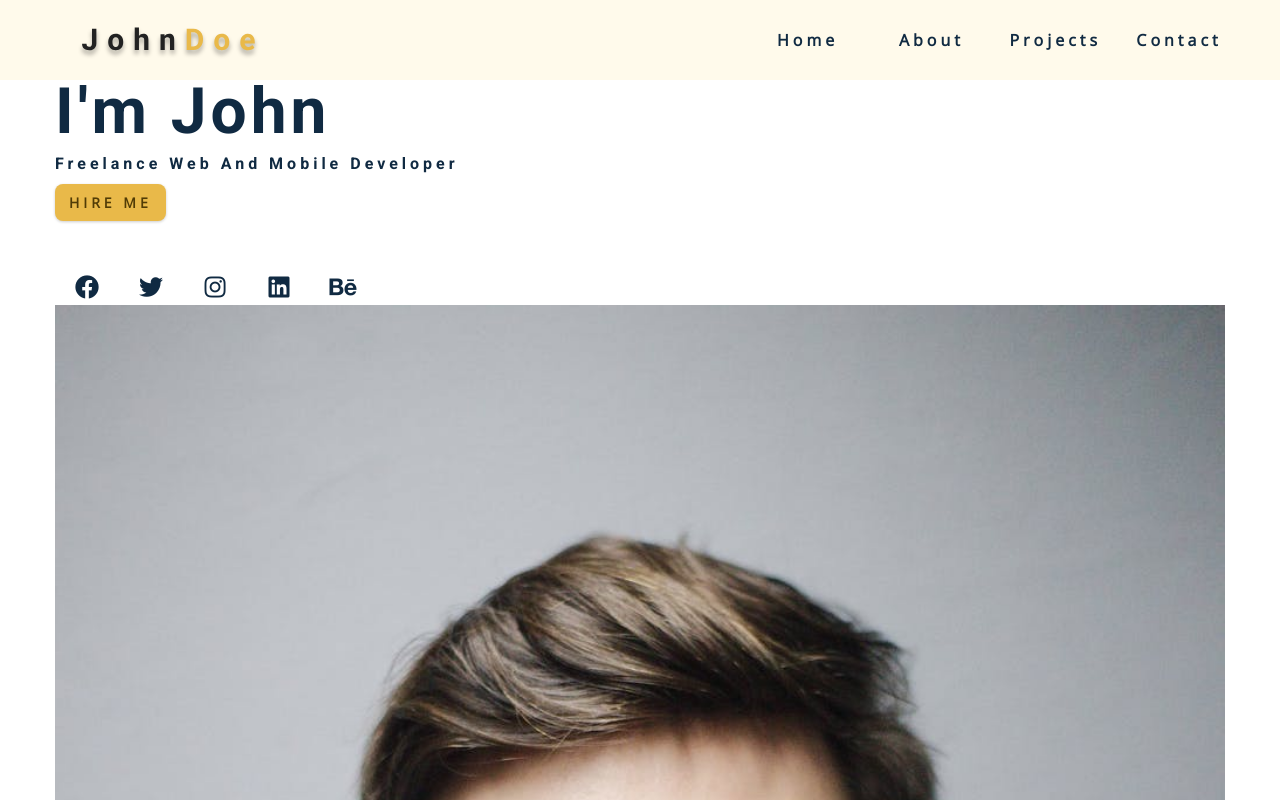
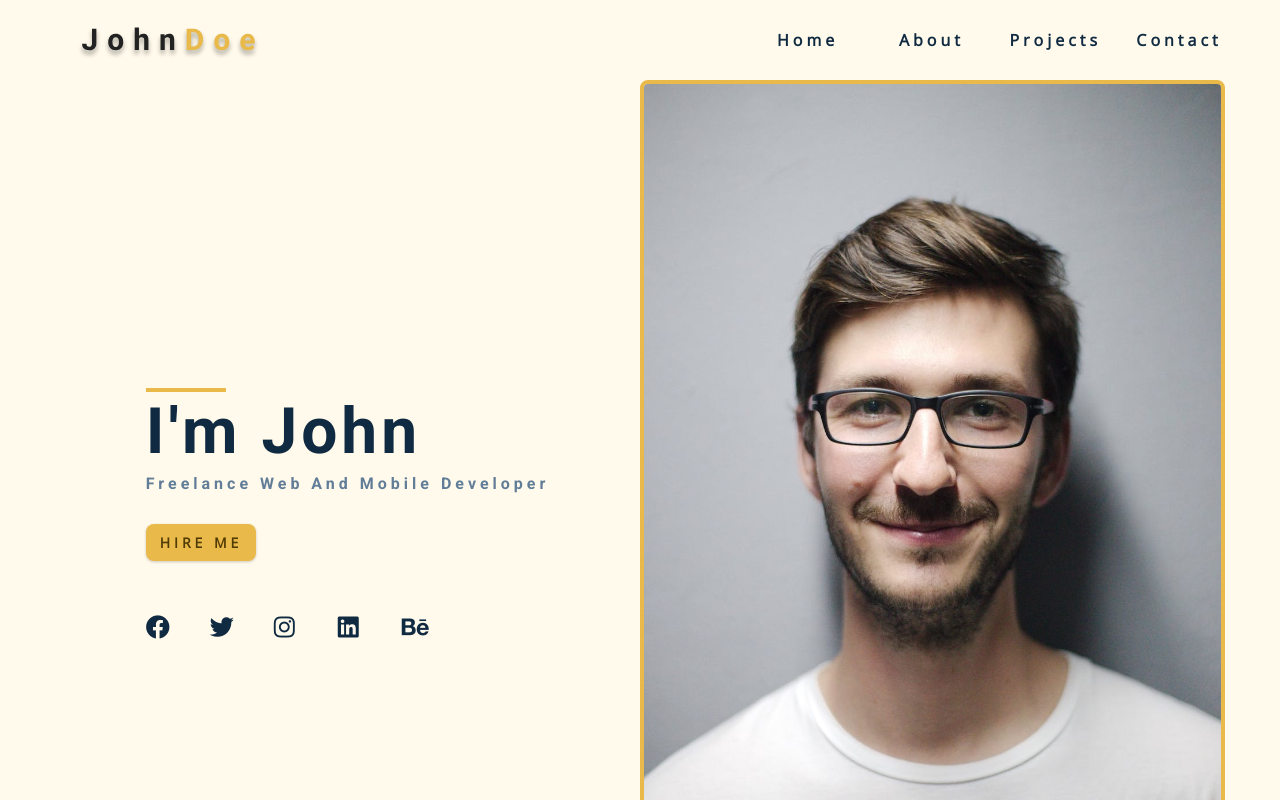
Before and after one commit to serge-kamga/serge-portfolio, a plain HTML site: page index.html in a window 1280 px wide. Shown: the top 800 px of the page. Drawn offline with nearby package versions, Linux system fonts and the light colour scheme.

Commit message:
finished the header/hero

```diff
--- a/css/styles.css
+++ b/css/styles.css
@@ -165,7 +165,14 @@ p {
   }
 }
 /* added during recording */
-
+.underline {
+  width: 5rem;
+  height: 0.25rem;
+  background: var(--clr-primary-5);
+  margin-bottom: 1.25rem;
+  margin-left: auto;
+  margin-right: auto;
+}
 /*
 ===============
 Navbar
@@ -312,7 +319,56 @@ Sidebar
 Hero
 ===============
 */
-
+.hero .underline {
+  margin-bottom: 0.5rem;
+  margin-left: 0;
+}
+.hero-img {
+  display: none;
+}
+.hero {
+  background: var(--clr-primary-10);
+}
+.hero-center {
+  min-height: calc(100vh - 5rem);
+  display: grid;
+  place-items: center;
+}
+.hero-info h4 {
+  color: var(--clr-grey-5);
+}
+.hero-icons {
+  justify-items: start;
+}
+.hero-btn {
+  margin-top: 1.25rem;
+}
+@media screen and (min-width: 992px) {
+  .hero-img {
+    display: block;
+    position: relative;
+  }
+  .hero-img::before {
+    content: '';
+    position: absolute;
+    width: 100%;
+    height: 100%;
+    top: 2rem;
+    right: -2rem;
+    border-radius: var(--radius);
+  }
+  .hero-center {
+    grid-template-columns: 1fr 1fr;
+  }
+  .hero-photo {
+    min-width: 25rem;
+    min-height: 30rem;
+    object-fit: cover;
+    border-radius: var(--radius);
+    border: 0.25rem solid var(--clr-primary-5);
+    position: relative;
+  }
+}
 /* underline added to globals */
 
 /*
```
